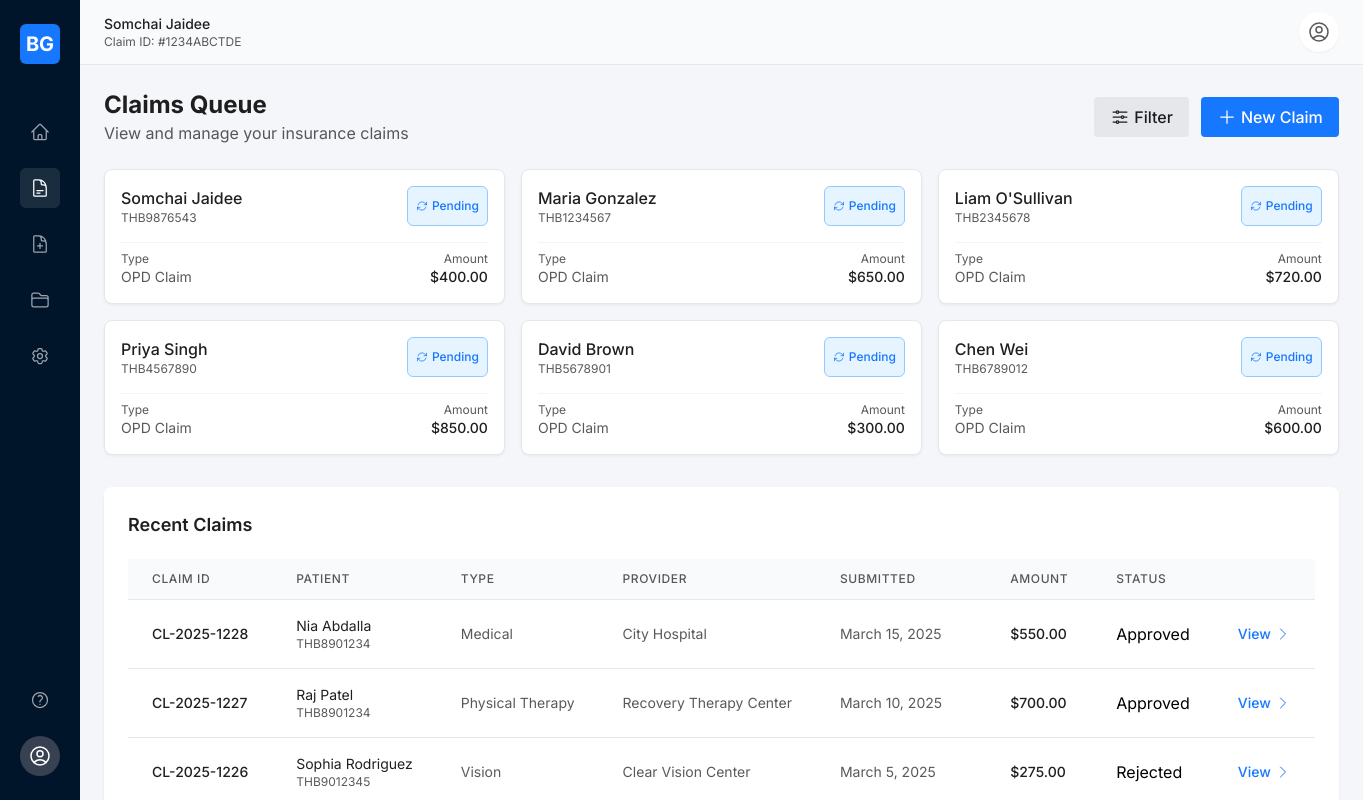
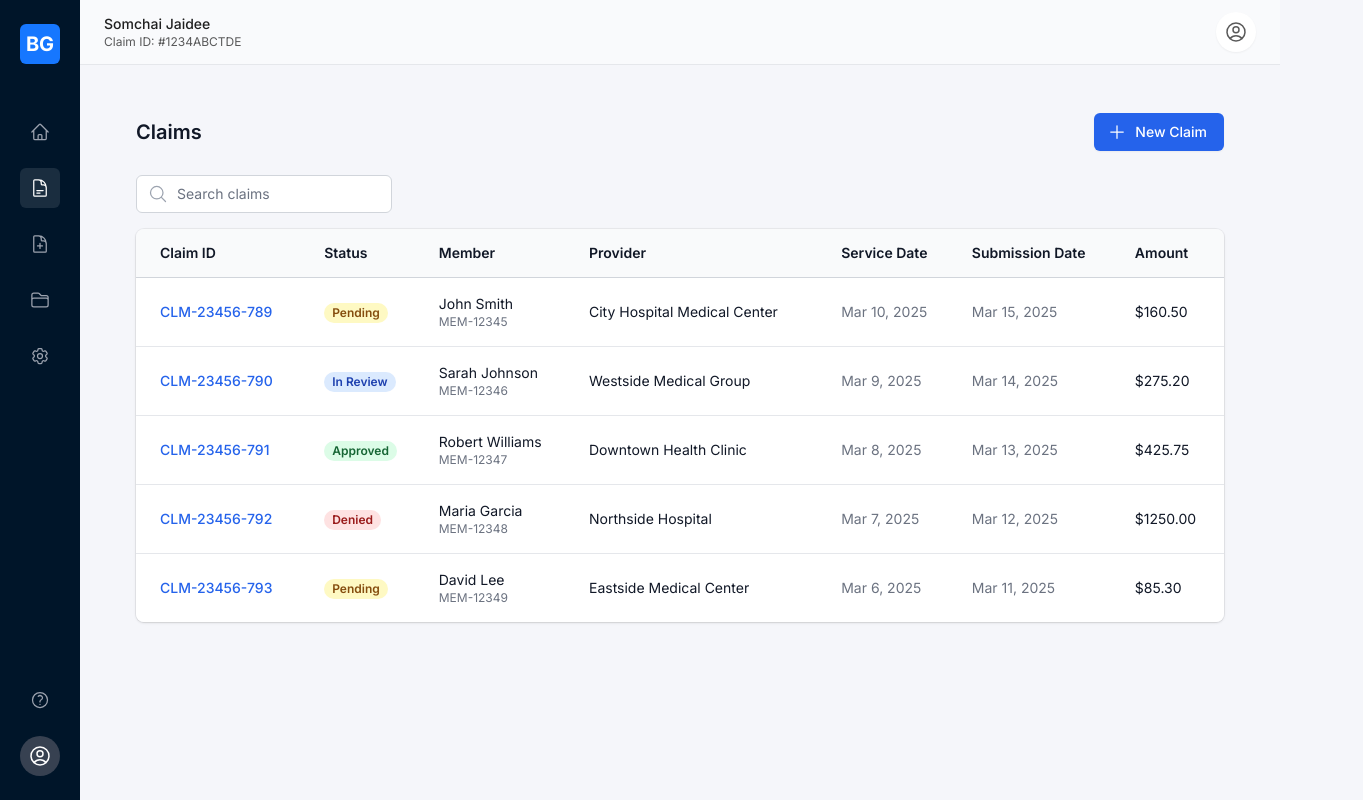
Before and after one commit to nikhil-samuel/bgla-claims-processing-app, a Next.js app: page /claims in a window 1280 px wide. Shown: the top 800 px of the page, 1363 px wide, since content can reach past the window. Built offline with nearby package versions, Linux system fonts and the light colour scheme.

Commit message:
Update claims page to use table layout instead of cards

```diff
--- a/src/app/claims/page.tsx
+++ b/src/app/claims/page.tsx
@@ -1,259 +1,173 @@
+"use client";
+
 import AppLayout from "@/components/Layout/AppLayout";
-import ClaimCard from "@/components/claims/ClaimCard";
-import StatusTag from "@/components/ui/StatusTag";
-import { AdjustmentsHorizontalIcon, PlusIcon, ChevronRightIcon, ChevronLeftIcon } from "@heroicons/react/24/outline";
 import Link from "next/link";
+import { useState } from "react";
+import { MagnifyingGlassIcon, PlusIcon } from "@heroicons/react/24/outline";
+import { formatDate } from "@/utils/formatters";
 
-// Mock data for claims list
-const pendingClaims = [
+// Mock claim data
+const mockClaims = [
   {
-    id: "CL-2025-1234",
-    patientName: "Somchai Jaidee",
-    policyNumber: "THB9876543",
-    type: "OPD Claim",
-    amount: "$400.00",
-    status: "pending",
+    id: "CLM-23456-789",
+    status: "Pending",
+    submissionDate: "2025-03-15T14:30:00Z",
+    memberName: "John Smith",
+    memberID: "MEM-12345",
+    provider: "City Hospital Medical Center",
+    serviceDate: "2025-03-10T09:15:00Z",
+    amount: 160.50
   },
   {
-    id: "CL-2025-1233",
-    patientName: "Maria Gonzalez",
-    policyNumber: "THB1234567",
-    type: "OPD Claim",
-    amount: "$650.00",
-    status: "pending",
+    id: "CLM-23456-790",
+    status: "In Review",
+    submissionDate: "2025-03-14T10:15:00Z",
+    memberName: "Sarah Johnson",
+    memberID: "MEM-12346",
+    provider: "Westside Medical Group",
+    serviceDate: "2025-03-09T14:30:00Z",
+    amount: 275.20
   },
   {
-    id: "CL-2025-1232",
-    patientName: "Liam O'Sullivan",
-    policyNumber: "THB2345678",
-    type: "OPD Claim",
-    amount: "$720.00",
-    status: "pending",
+    id: "CLM-23456-791",
+    status: "Approved",
+    submissionDate: "2025-03-13T09:45:00Z",
+    memberName: "Robert Williams",
+    memberID: "MEM-12347",
+    provider: "Downtown Health Clinic",
+    serviceDate: "2025-03-08T11:00:00Z",
+    amount: 425.75
   },
   {
-    id: "CL-2025-1231",
-    patientName: "Priya Singh",
-    policyNumber: "THB4567890",
-    type: "OPD Claim",
-    amount: "$850.00",
-    status: "pending",
+    id: "CLM-23456-792",
+    status: "Denied",
+    submissionDate: "2025-03-12T16:20:00Z",
+    memberName: "Maria Garcia",
+    memberID: "MEM-12348",
+    provider: "Northside Hospital",
+    serviceDate: "2025-03-07T13:45:00Z",
+    amount: 1250.00
   },
   {
-    id: "CL-2025-1230",
-    patientName: "David Brown",
-    policyNumber: "THB5678901",
-    type: "OPD Claim",
-    amount: "$300.00",
-    status: "pending",
-  },
-  {
-    id: "CL-2025-1229",
-    patientName: "Chen Wei",
-    policyNumber: "THB6789012",
-    type: "OPD Claim",
-    amount: "$600.00",
-    status: "pending",
-  },
+    id: "CLM-23456-793",
+    status: "Pending",
+    submissionDate: "2025-03-11T11:30:00Z",
+    memberName: "David Lee",
+    memberID: "MEM-12349",
+    provider: "Eastside Medical Center",
+    serviceDate: "2025-03-06T10:30:00Z",
+    amount: 85.30
+  }
 ];
 
-const recentClaims = [
-  {
-    id: "CL-2025-1228",
-    patientName: "Nia Abdalla",
-    policyNumber: "THB8901234",
-    type: "Medical",
-    provider: "City Hospital",
-    submittedDate: "March 15, 2025",
-    amount: "$550.00",
-    status: "approved",
-  },
-  {
-    id: "CL-2025-1227",
-    patientName: "Raj Patel",
-    policyNumber: "THB8901234",
-    type: "Physical Therapy",
-    provider: "Recovery Therapy Center",
-    submittedDate: "March 10, 2025",
-    amount: "$700.00",
-    status: "approved",
-  },
-  {
-    id: "CL-2025-1226",
-    patientName: "Sophia Rodriguez",
-    policyNumber: "THB9012345",
-    type: "Vision",
-    provider: "Clear Vision Center",
-    submittedDate: "March 5, 2025",
-    amount: "$275.00",
-    status: "rejected",
-  },
-  {
-    id: "CL-2025-1225",
-    patientName: "Ethan Clark",
-    policyNumber: "THB0123456",
-    type: "Pharmacy",
-    provider: "Health Pharmacy",
-    submittedDate: "February 28, 2025",
-    amount: "$125.00",
-    status: "approved",
-  },
-];
+export default function ClaimsPage() {
+  const [searchTerm, setSearchTerm] = useState("");
 
-export default function Claims() {
+  const filteredClaims = mockClaims.filter(claim =>
+    claim.id.toLowerCase().includes(searchTerm.toLowerCase()) ||
+    claim.memberName.toLowerCase().includes(searchTerm.toLowerCase()) ||
+    claim.memberID.toLowerCase().includes(searchTerm.toLowerCase()) ||
+    claim.provider.toLowerCase().includes(searchTerm.toLowerCase())
+  );
+
   return (
     <AppLayout>
-      <div className="flex flex-col sm:flex-row items-start sm:items-center justify-between mb-6">
-        <div>
-          <h1 className="text-2xl font-bold text-neutral">Claims Queue</h1>
-          <p className="text-neutral-secondary">View and manage your insurance claims</p>
-        </div>
-        <div className="mt-4 sm:mt-0 flex space-x-3">
-          <button className="flex items-center btn-secondary">
-            <AdjustmentsHorizontalIcon className="h-5 w-5 mr-1" />
-            Filter
-          </button>
-          <Link href="/claims/new" className="flex items-center btn-primary">
-            <PlusIcon className="h-5 w-5 mr-1" />
+      <div className="py-6">
+        <div className="mx-auto px-4 sm:px-6 lg:px-8">
+          <div className="sm:flex sm:items-center sm:justify-between">
+            <h1 className="text-xl font-semibold text-gray-900">Claims</h1>
+            <div className="mt-4 sm:mt-0">
+              <Link
+                href="/claims/new"
+                className="inline-flex items-center px-4 py-2 border border-transparent rounded-md shadow-sm text-sm font-medium text-white bg-blue-600 hover:bg-blue-700 focus:outline-none focus:ring-2 focus:ring-offset-2 focus:ring-blue-500"
+              >
+                <PlusIcon className="-ml-1 mr-2 h-5 w-5" aria-hidden="true" />
                 New Claim
               </Link>
             </div>
           </div>
 
-      {/* Claims Queue - Card View */}
-      <div className="mb-8">
-        <div className="grid grid-cols-1 md:grid-cols-2 lg:grid-cols-3 gap-4">
-          {pendingClaims.map((claim) => (
-            <ClaimCard
-              key={claim.id}
-              claimId={claim.id}
-              patientName={claim.patientName}
-              policyNumber={claim.policyNumber}
-              claimType={claim.type}
-              amount={claim.amount}
-              status={claim.status as any}
-              href={`/claims/${claim.id}`}
+          <div className="mt-6">
+            <div className="flex justify-between">
+              <div className="w-64 mb-4">
+                <div className="relative">
+                  <div className="absolute inset-y-0 left-0 pl-3 flex items-center pointer-events-none">
+                    <MagnifyingGlassIcon className="h-5 w-5 text-gray-400" aria-hidden="true" />
+                  </div>
+                  <input
+                    type="text"
+                    className="block w-full pl-10 pr-3 py-2 border border-gray-300 rounded-md leading-5 bg-white placeholder-gray-500 focus:outline-none focus:placeholder-gray-400 focus:ring-1 focus:ring-blue-500 focus:border-blue-500 sm:text-sm"
+                    placeholder="Search claims"
+                    value={searchTerm}
+                    onChange={(e) => setSearchTerm(e.target.value)}
                   />
-          ))}
+                </div>
               </div>
             </div>
 
-      {/* Recent Claims */}
-      <div className="card">
-        <div className="flex items-center justify-between mb-5">
-          <h2 className="text-lg font-semibold text-neutral">Recent Claims</h2>
-        </div>
-
-        <div className="overflow-x-auto">
-          <table className="min-w-full divide-y divide-gray-200">
+            <div className="overflow-x-auto shadow ring-1 ring-black ring-opacity-5 md:rounded-lg">
+              <table className="min-w-full divide-y divide-gray-300">
                 <thead className="bg-gray-50">
                   <tr>
-                <th scope="col" className="px-6 py-3 text-left text-xs font-medium text-neutral-secondary uppercase tracking-wider">
+                    <th scope="col" className="py-3.5 pl-4 pr-3 text-left text-sm font-semibold text-gray-900 sm:pl-6">
                       Claim ID
                     </th>
-                <th scope="col" className="px-6 py-3 text-left text-xs font-medium text-neutral-secondary uppercase tracking-wider">
-                  Patient
+                    <th scope="col" className="px-3 py-3.5 text-left text-sm font-semibold text-gray-900">
+                      Status
                     </th>
-                <th scope="col" className="px-6 py-3 text-left text-xs font-medium text-neutral-secondary uppercase tracking-wider">
-                  Type
+                    <th scope="col" className="px-3 py-3.5 text-left text-sm font-semibold text-gray-900">
+                      Member
                     </th>
-                <th scope="col" className="px-6 py-3 text-left text-xs font-medium text-neutral-secondary uppercase tracking-wider">
+                    <th scope="col" className="px-3 py-3.5 text-left text-sm font-semibold text-gray-900">
                       Provider
                     </th>
-                <th scope="col" className="px-6 py-3 text-left text-xs font-medium text-neutral-secondary uppercase tracking-wider">
-                  Submitted
+                    <th scope="col" className="px-3 py-3.5 text-left text-sm font-semibold text-gray-900">
+                      Service Date
                     </th>
-                <th scope="col" className="px-6 py-3 text-left text-xs font-medium text-neutral-secondary uppercase tracking-wider">
+                    <th scope="col" className="px-3 py-3.5 text-left text-sm font-semibold text-gray-900">
+                      Submission Date
+                    </th>
+                    <th scope="col" className="px-3 py-3.5 text-left text-sm font-semibold text-gray-900">
                       Amount
-                </th>
-                <th scope="col" className="px-6 py-3 text-left text-xs font-medium text-neutral-secondary uppercase tracking-wider">
-                  Status
-                </th>
-                <th scope="col" className="relative px-6 py-3">
-                  <span className="sr-only">View</span>
                     </th>
                   </tr>
                 </thead>
-            <tbody className="bg-white divide-y divide-gray-200">
-              {recentClaims.map((claim) => (
+                <tbody className="divide-y divide-gray-200 bg-white">
+                  {filteredClaims.map((claim) => (
                     <tr key={claim.id} className="hover:bg-gray-50">
-                  <td className="px-6 py-4 whitespace-nowrap text-sm font-medium text-neutral">
-                    {claim.id}
+                      <td className="whitespace-nowrap py-4 pl-4 pr-3 text-sm font-medium text-blue-600 sm:pl-6">
+                        <Link href={`/claims/${claim.id}`}>{claim.id}</Link>
                       </td>
-                  <td className="px-6 py-4 whitespace-nowrap text-sm text-neutral">
-                    {claim.patientName}
-                    <div className="text-xs text-neutral-secondary">{claim.policyNumber}</div>
+                      <td className="whitespace-nowrap px-3 py-4 text-sm">
+                        <span className={`inline-flex rounded-full px-2 text-xs font-semibold leading-5 ${
+                          claim.status === 'Approved' ? 'bg-green-100 text-green-800' :
+                          claim.status === 'Denied' ? 'bg-red-100 text-red-800' :
+                          claim.status === 'In Review' ? 'bg-blue-100 text-blue-800' :
+                          'bg-yellow-100 text-yellow-800'
+                        }`}>
+                          {claim.status}
+                        </span>
                       </td>
-                  <td className="px-6 py-4 whitespace-nowrap text-sm text-neutral-secondary">
-                    {claim.type}
+                      <td className="whitespace-nowrap px-3 py-4 text-sm text-gray-900">
+                        {claim.memberName}
+                        <div className="text-xs text-gray-500">{claim.memberID}</div>
                       </td>
-                  <td className="px-6 py-4 whitespace-nowrap text-sm text-neutral-secondary">
+                      <td className="whitespace-nowrap px-3 py-4 text-sm text-gray-900">
                         {claim.provider}
                       </td>
-                  <td className="px-6 py-4 whitespace-nowrap text-sm text-neutral-secondary">
-                    {claim.submittedDate}
+                      <td className="whitespace-nowrap px-3 py-4 text-sm text-gray-500">
+                        {formatDate(claim.serviceDate)}
                       </td>
-                  <td className="px-6 py-4 whitespace-nowrap text-sm font-medium text-neutral">
-                    {claim.amount}
+                      <td className="whitespace-nowrap px-3 py-4 text-sm text-gray-500">
+                        {formatDate(claim.submissionDate)}
                       </td>
-                  <td className="px-6 py-4 whitespace-nowrap">
-                    <StatusTag status={claim.status as any}>
-                      {claim.status === "pending" ? "Pending" :
-                       claim.status === "approved" ? "Approved" :
-                       claim.status === "rejected" ? "Rejected" : "Processing"}
-                    </StatusTag>
-                  </td>
-                  <td className="px-6 py-4 whitespace-nowrap text-right text-sm font-medium">
-                    <Link
-                      href={`/claims/${claim.id}`}
-                      className="text-primary hover:text-primary-dark flex items-center justify-end"
-                    >
-                      View
-                      <ChevronRightIcon className="h-4 w-4 ml-1" />
-                    </Link>
+                      <td className="whitespace-nowrap px-3 py-4 text-sm text-gray-900">
+                        ${claim.amount.toFixed(2)}
                       </td>
                     </tr>
                   ))}
                 </tbody>
               </table>
-        </div>
-
-        {/* Pagination */}
-        <div className="flex items-center justify-between border-t border-gray-200 bg-white px-4 py-3 sm:px-6 mt-4">
-          <div className="flex flex-1 justify-between sm:hidden">
-            <button className="relative inline-flex items-center rounded-md border border-gray-300 bg-white px-4 py-2 text-sm font-medium text-neutral-secondary hover:bg-gray-50">
-              Previous
-            </button>
-            <button className="relative ml-3 inline-flex items-center rounded-md border border-gray-300 bg-white px-4 py-2 text-sm font-medium text-neutral-secondary hover:bg-gray-50">
-              Next
-            </button>
-          </div>
-          <div className="hidden sm:flex sm:flex-1 sm:items-center sm:justify-between">
-            <div>
-              <p className="text-sm text-neutral-secondary">
-                Showing <span className="font-medium">1</span> to <span className="font-medium">4</span> of{" "}
-                <span className="font-medium">12</span> results
-              </p>
-            </div>
-            <div>
-              <nav className="isolate inline-flex -space-x-px rounded-md shadow-sm" aria-label="Pagination">
-                <button className="relative inline-flex items-center rounded-l-md px-2 py-2 text-gray-400 ring-1 ring-inset ring-gray-300 hover:bg-gray-50 focus:z-20 focus:outline-offset-0">
-                  <span className="sr-only">Previous</span>
-                  <ChevronLeftIcon className="h-5 w-5" aria-hidden="true" />
-                </button>
-                <button aria-current="page" className="relative z-10 inline-flex items-center bg-primary px-4 py-2 text-sm font-semibold text-white focus:z-20 focus-visible:outline focus-visible:outline-2 focus-visible:outline-offset-2 focus-visible:outline-primary">
-                  1
-                </button>
-                <button className="relative inline-flex items-center px-4 py-2 text-sm font-semibold text-neutral-secondary ring-1 ring-inset ring-gray-300 hover:bg-gray-50 focus:z-20 focus:outline-offset-0">
-                  2
-                </button>
-                <button className="relative hidden items-center px-4 py-2 text-sm font-semibold text-neutral-secondary ring-1 ring-inset ring-gray-300 hover:bg-gray-50 focus:z-20 focus:outline-offset-0 md:inline-flex">
-                  3
-                </button>
-                <button className="relative inline-flex items-center rounded-r-md px-2 py-2 text-gray-400 ring-1 ring-inset ring-gray-300 hover:bg-gray-50 focus:z-20 focus:outline-offset-0">
-                  <span className="sr-only">Next</span>
-                  <ChevronRightIcon className="h-5 w-5" aria-hidden="true" />
-                </button>
-              </nav>
             </div>
           </div>
         </div>
```
Lines whose indentation alone changed are shown as unchanged.
